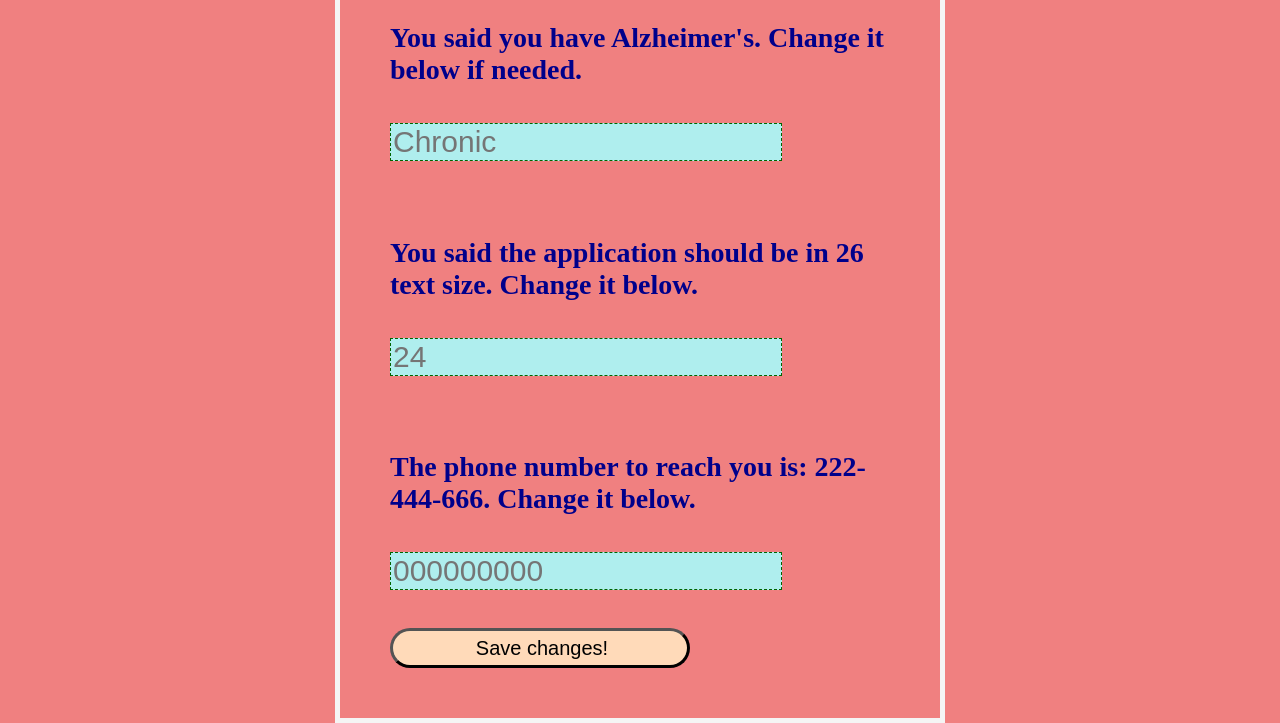
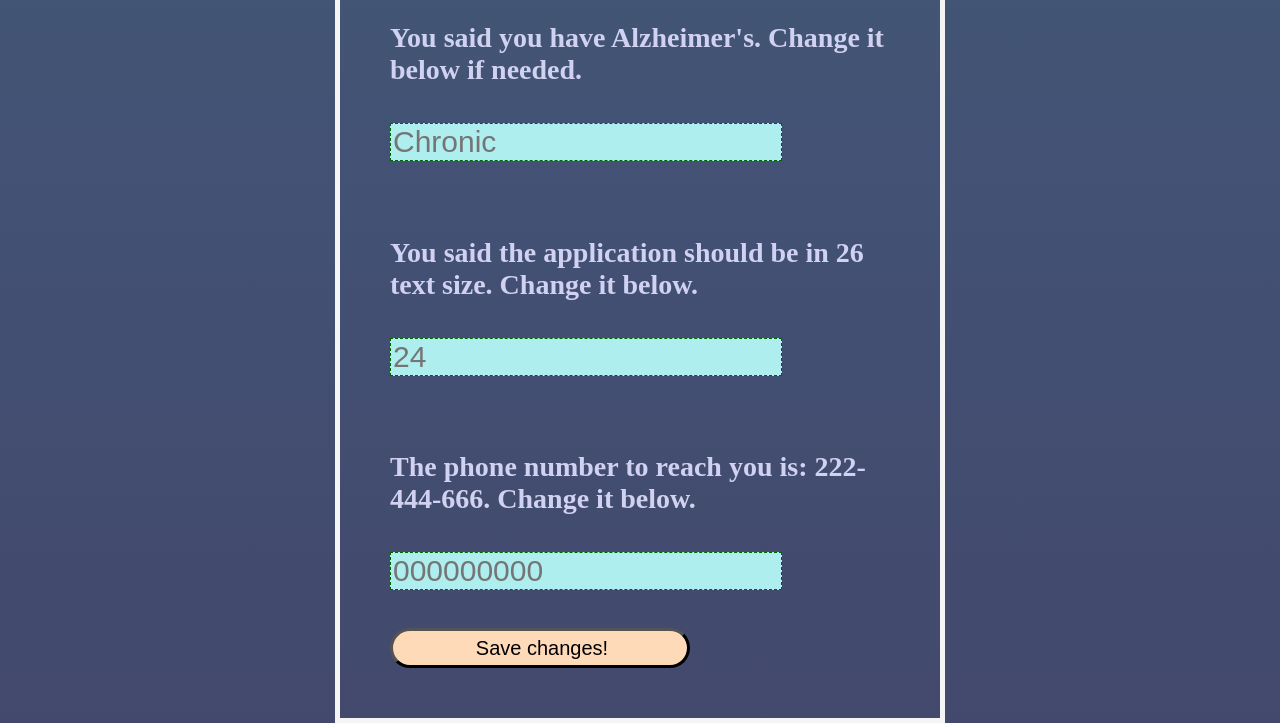
Before and after one commit to alanguo756/HappyHacks, a plain HTML site: page settings.html in a window 1280 px wide. Shown: the part 460-1183 px from the top of the page. Drawn offline with Linux system fonts and the light colour scheme.

Commit message:
Update questions.css

```diff
--- a/questions.css
+++ b/questions.css
@@ -1,6 +1,6 @@
 body {
-    background-color: lightcoral;
-    color: darkblue;
+    background-image: linear-gradient(rgba(4, 41, 58, 0.75),rgba(3, 24, 71, 0.75), rgba(3, 12, 59, 0.75));
+    color: rgb(209, 209, 241);
     max-width: 500px;
     margin: auto;
     padding: 50px;
```
